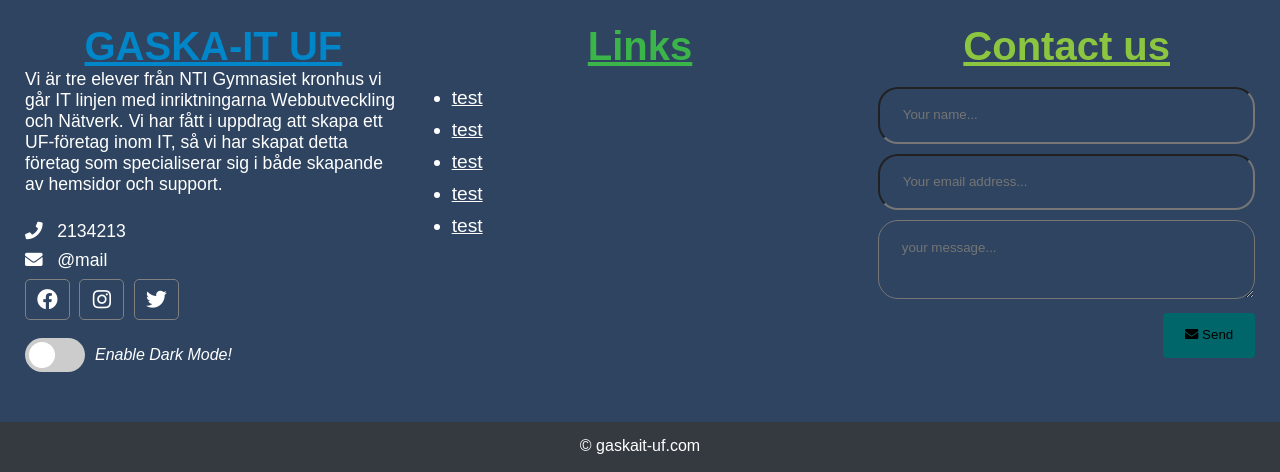
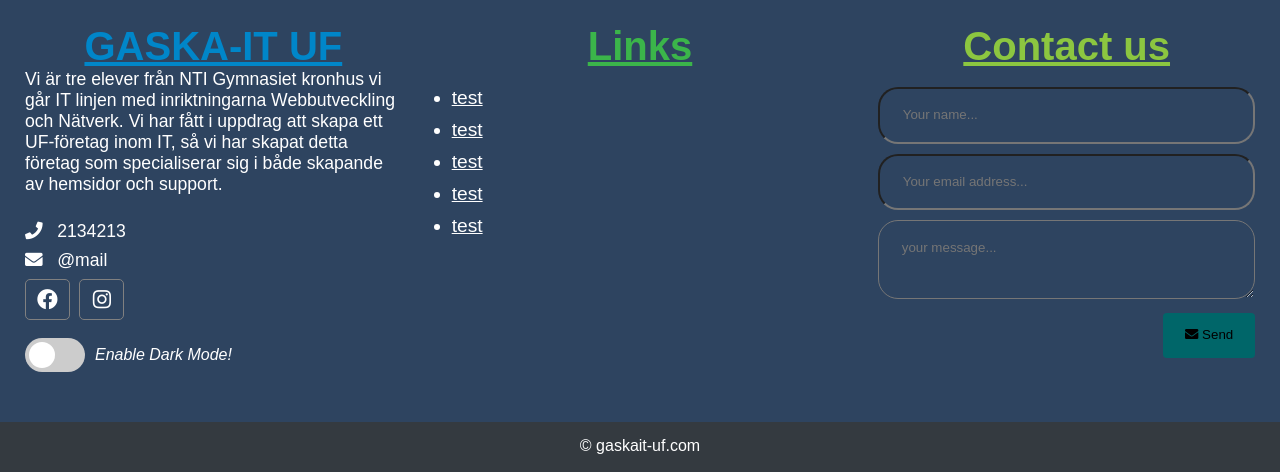
Before and after one commit to Simonbackman/GASKAIT-UF, a PHP site: page /index.php in a window 1280 px wide. Shown: the part 1426-1898 px from the top of the page. Run offline with PHP 8.4, Linux system fonts and the light colour scheme; some libraries are stand-ins or nearby versions.

Commit message:
Add files via upload

```diff
--- a/templates/footer.php
+++ b/templates/footer.php
@@ -16,9 +16,9 @@
                     <p><i class="fas fa-envelope"></i> &nbsp; @mail</p>
                 </div>
                 <div class="socials">
-                    <a href="#"><i class="fab fa-facebook"></i></a>
-                    <a href="#"><i class="fab fa-instagram"></i></a>
-                    <a href="#"><i class="fab fa-twitter"></i></a>
+                    <a href="https://www.facebook.com/gaskait.uf.7" target="_blank"><i class="fab fa-facebook"></i></a>
+                    <a href="https://www.instagram.com/gaskait_uf/?hl=sv" target="_blank" ><i class="fab fa-instagram"></i></a>
+                    <!-- <a href="#"><i class="fab fa-twitter"></i></a> -->
                 </div><br/>
                 <div class="theme-switch-wrapper">
                     <label class="theme-switch" for="checkbox">
```
Also changed, not shown: favicon.png.
